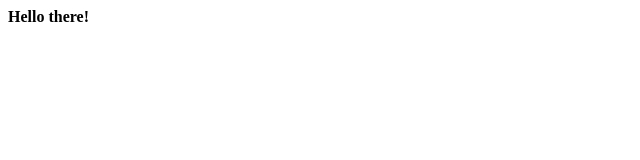
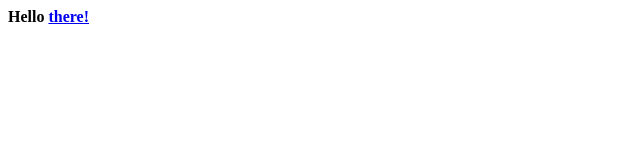
Before and after one commit to thomchaffee/demosite, a plain HTML site: page index.html in a window 1280 px wide. Shown: the full height of the page, 0-640 px from the left. Drawn offline with Linux system fonts and the light colour scheme.

Commit message:
Update index.html

```diff
--- a/index.html
+++ b/index.html
@@ -1,3 +1,3 @@
 <body>
-  <b>Hello there!</b>
+  <b>Hello <a href="test.html"> there!</a></b>
 </body>
```
